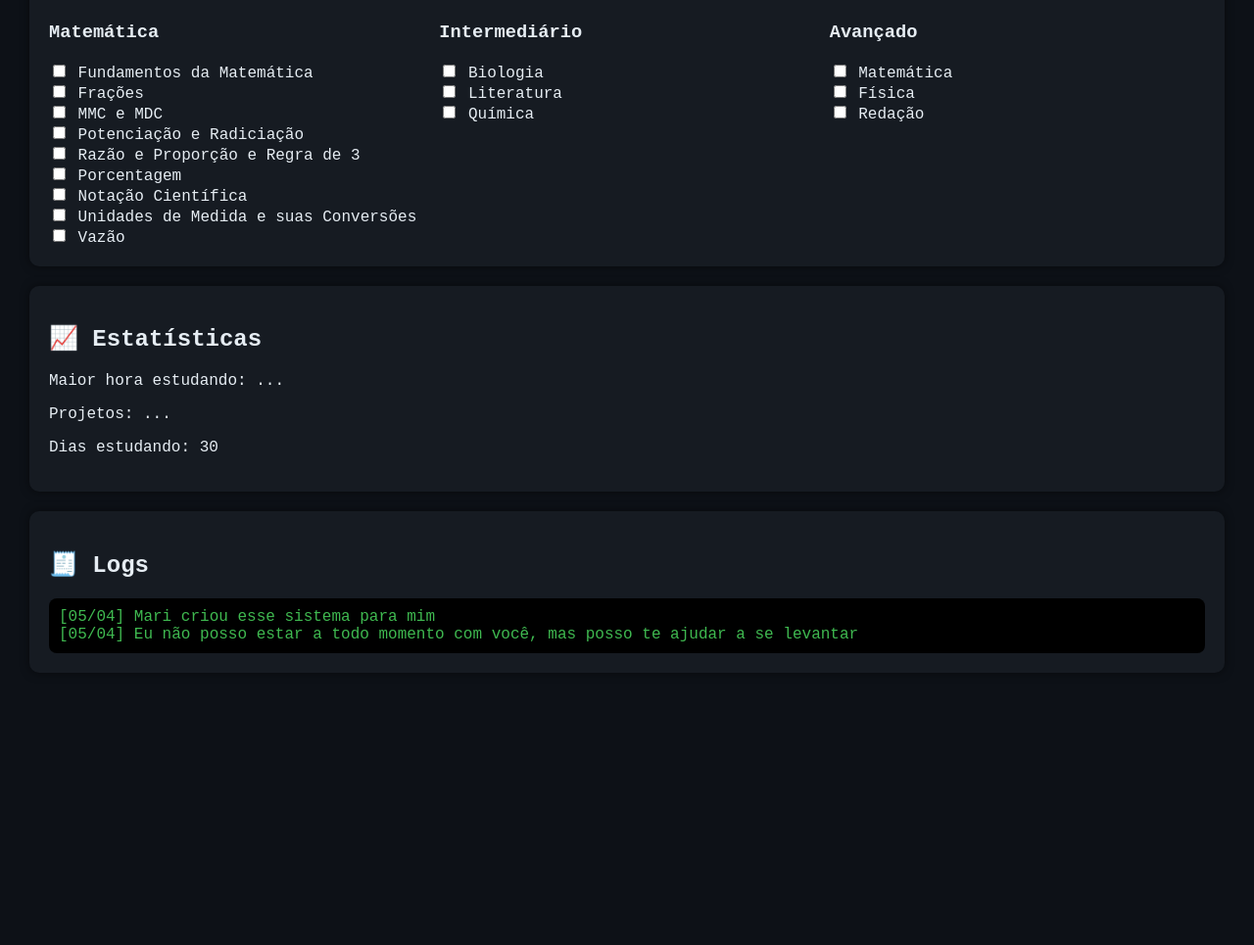
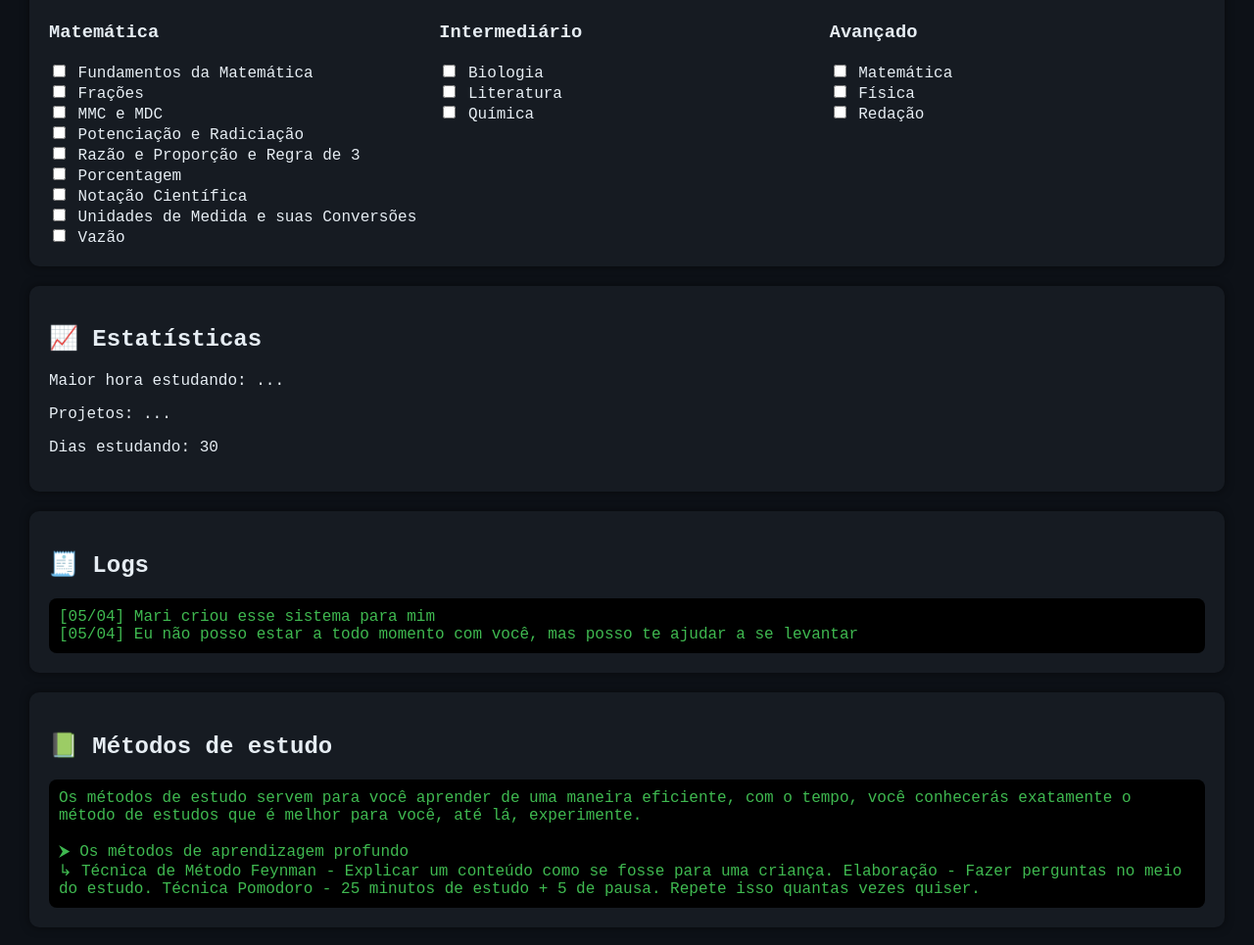
Before and after one commit to Magdieldsilva/Ignals-sistema-gamificado, a plain HTML site: page index.html in a window 1280 px wide. Shown: the part 862-1827 px from the top of the page at 98% size. Before the commit the page ends 1579 px from the top, so only its background shows below. Drawn offline with Linux system fonts and the light colour scheme.

Commit message:
Add study methods section with techniques
Added a new section for study methods with descriptions and techniques.

```diff
--- a/index.html
+++ b/index.html
@@ -244,6 +244,18 @@
         </div>
     </div>
 
+    <div class="card">
+        <h2>📗 Métodos de estudo</h2>
+
+        <div class="log">
+            Os métodos de estudo servem para você aprender de uma maneira eficiente, com o tempo, você conhecerás exatamente o método de estudos que é melhor para você, até lá, experimente.<br><br>
+            ⮞ Os métodos de aprendizagem profundo<br>
+              ↳ Técnica de Método Feynman - Explicar um conteúdo como se fosse para uma criança.
+                Elaboração - Fazer perguntas no meio do estudo.
+                Técnica Pomodoro - 25 minutos de estudo + 5 de pausa. Repete isso quantas vezes quiser.
+        </div>
+    </div>
+
 </div>
 
 <script>
```
